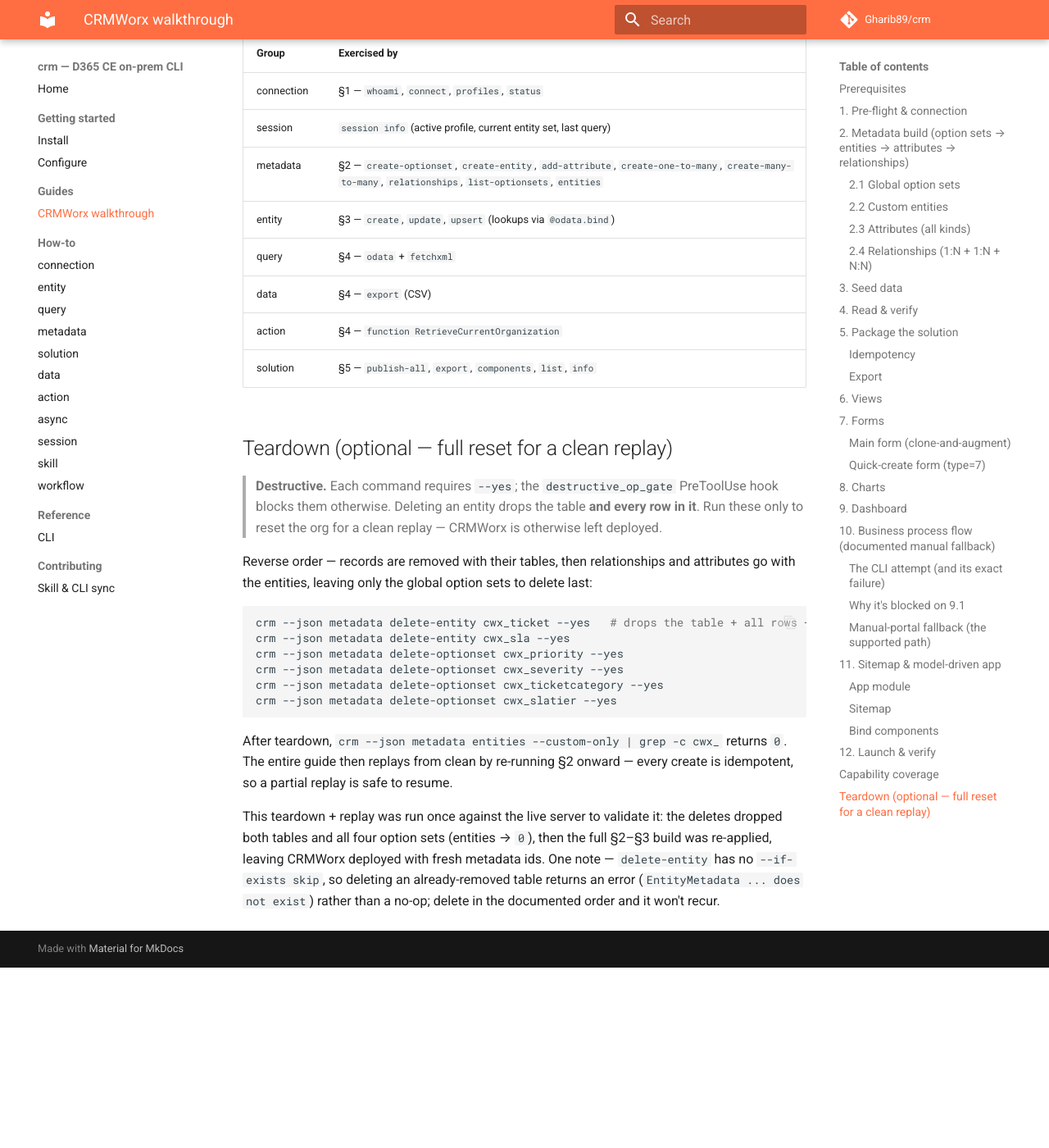
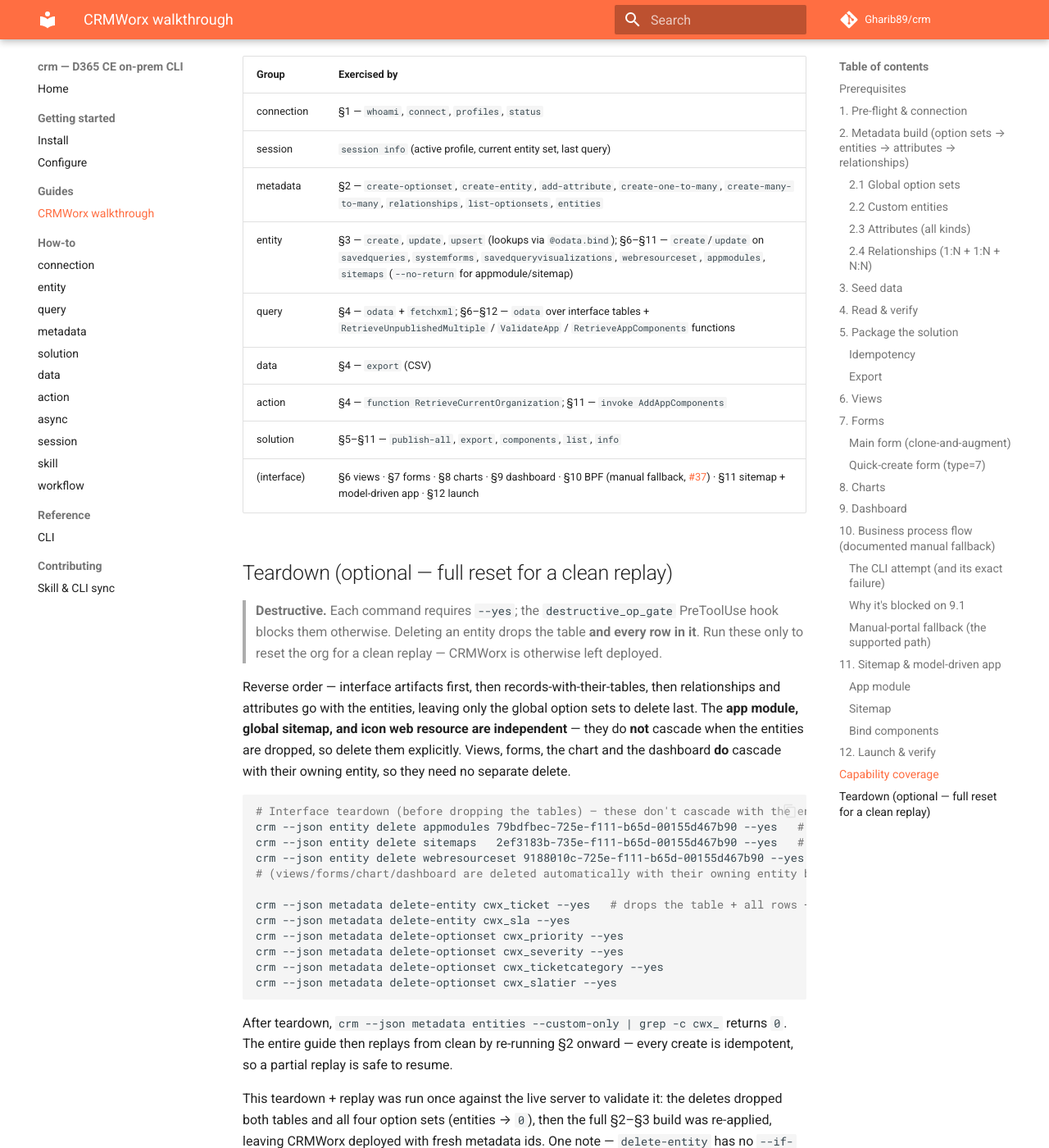
Before and after one commit to Gharib89/crm, an MkDocs documentation site: the page built from docs/guides/crmworx-walkthrough.md, in a window 1280 px wide and 1400 px high, scrolled down 21059 px. Shown: the whole window at 82% size. Built offline with MkDocs 1.6.1 and Material for MkDocs 9.7.7, drawn with Linux system fonts in a browser that asks for light colours; comment, search, counter and statistics services are not loaded; before the commit the page ends 22239 px from its top, so only the background shows below that; some of the changed text lies outside the part shown.

Commit message:
docs(crmworx): coverage table + interface teardown + strict docs build

````diff
--- a/docs/guides/crmworx-walkthrough.md
+++ b/docs/guides/crmworx-walkthrough.md
@@ -6,7 +6,8 @@
 v9.1 server (credentials redacted).
 
 The build order is: **option sets → entities → attributes → relationships → seed data
-→ read/verify → package → (optional teardown)**.
+→ read/verify → package → views → forms → charts → dashboard → BPF → sitemap & app
+→ launch → (optional teardown)**.
 
 ## Prerequisites
 
@@ -1012,11 +1013,12 @@
 | connection | §1 — `whoami`, `connect`, `profiles`, `status` |
 | session | `session info` (active profile, current entity set, last query) |
 | metadata | §2 — `create-optionset`, `create-entity`, `add-attribute`, `create-one-to-many`, `create-many-to-many`, `relationships`, `list-optionsets`, `entities` |
-| entity | §3 — `create`, `update`, `upsert` (lookups via `@odata.bind`) |
-| query | §4 — `odata` + `fetchxml` |
+| entity | §3 — `create`, `update`, `upsert` (lookups via `@odata.bind`); §6–§11 — `create`/`update` on `savedqueries`, `systemforms`, `savedqueryvisualizations`, `webresourceset`, `appmodules`, `sitemaps` (`--no-return` for appmodule/sitemap) |
+| query | §4 — `odata` + `fetchxml`; §6–§12 — `odata` over interface tables + `RetrieveUnpublishedMultiple` / `ValidateApp` / `RetrieveAppComponents` functions |
 | data | §4 — `export` (CSV) |
-| action | §4 — `function RetrieveCurrentOrganization` |
-| solution | §5 — `publish-all`, `export`, `components`, `list`, `info` |
+| action | §4 — `function RetrieveCurrentOrganization`; §11 — `invoke AddAppComponents` |
+| solution | §5–§11 — `publish-all`, `export`, `components`, `list`, `info` |
+| (interface) | §6 views · §7 forms · §8 charts · §9 dashboard · §10 BPF (manual fallback, [#37](https://github.com/Gharib89/crm/issues/37)) · §11 sitemap + model-driven app · §12 launch |
 
 ## Teardown (optional — full reset for a clean replay)
 
@@ -1025,11 +1027,21 @@
 > it**. Run these only to reset the org for a clean replay — CRMWorx is otherwise left
 > deployed.
 
-Reverse order — records are removed with their tables, then relationships and
-attributes go with the entities, leaving only the global option sets to delete last:
+Reverse order — interface artifacts first, then records-with-their-tables, then
+relationships and attributes go with the entities, leaving only the global option sets to
+delete last. The **app module, global sitemap, and icon web resource are independent** —
+they do **not** cascade when the entities are dropped, so delete them explicitly. Views,
+forms, the chart and the dashboard **do** cascade with their owning entity, so they need no
+separate delete.
 
 ```bash
-crm --json metadata delete-entity cwx_ticket --yes   # drops the table + all rows + its relationships
+# Interface teardown (before dropping the tables) — these don't cascade with the entity
+crm --json entity delete appmodules 79bdfbec-725e-f111-b65d-00155d467b90 --yes   # the model-driven app
+crm --json entity delete sitemaps   2ef3183b-735e-f111-b65d-00155d467b90 --yes   # the app sitemap
+crm --json entity delete webresourceset 9188010c-725e-f111-b65d-00155d467b90 --yes  # the cwx_ app icon
+# (views/forms/chart/dashboard are deleted automatically with their owning entity below)
+
+crm --json metadata delete-entity cwx_ticket --yes   # drops the table + all rows + its relationships + its views/forms/chart/dashboard
 crm --json metadata delete-entity cwx_sla --yes
 crm --json metadata delete-optionset cwx_priority --yes
 crm --json metadata delete-optionset cwx_severity --yes
````
